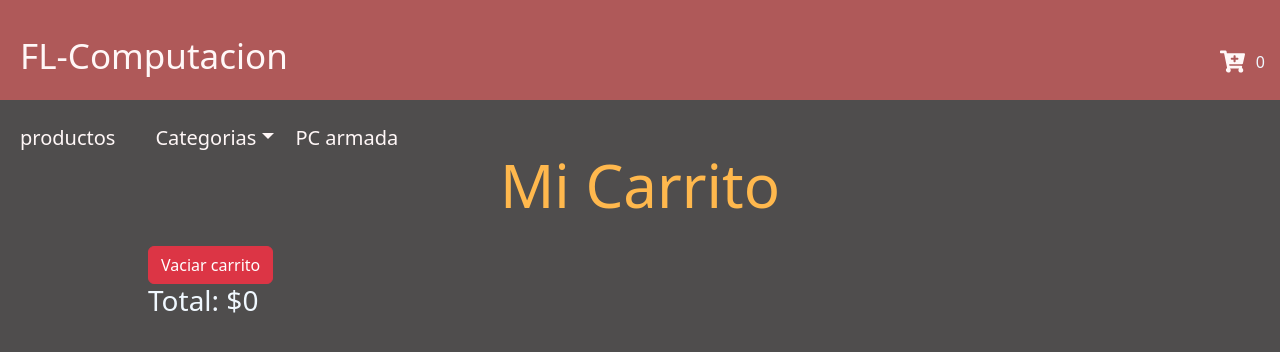
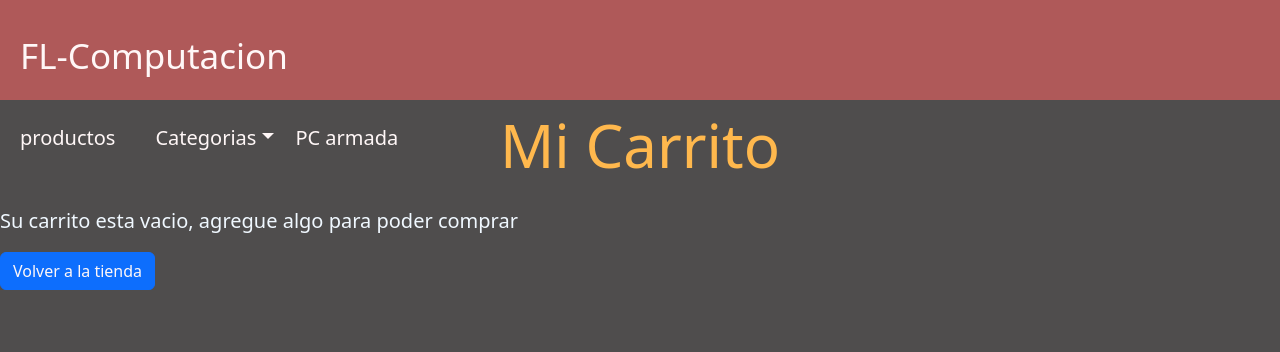
Before and after one commit to franleal/fl-computacion-Leal, a React (Create React App) app: page /Cart in a window 1280 px wide. Shown: the top 352 px of the page. Built offline with nearby package versions, Linux system fonts and the light colour scheme.

Commit message:
condicionales de carrito

```diff
--- a/src/components/Cart/Cart.js
+++ b/src/components/Cart/Cart.js
@@ -2,12 +2,23 @@ import "../Cart/Cart.css"
 import { useContext } from "react"
 import { CartContext } from "../../Context/CartContext/CartContext"
 import {BsFillTrashFill} from 'react-icons/bs'
+import { Link } from "react-router-dom"
 
 
 export const Cart = () =>{
 
     const{cart,cartTotal,removeCart,removeCartItem} = useContext(CartContext)
 
+    if(cart.length <= 0){
+        return(
+            <div>
+                <p className="CartTitle">Mi Carrito</p>
+                <p className="Cart_P">Su carrito esta vacio, agregue algo para poder comprar</p>
+                <Link to='/' className="btn btn-primary">Volver a la tienda</Link>
+            </div>
+
+        )
+    }
 
     return(
         <div className="cartContainer">
--- a/src/components/CartWidget/CartWidget.css
+++ b/src/components/CartWidget/CartWidget.css
@@ -1,17 +1,28 @@
-.CartItem{
+
+
+.CartItemFalse{
+    visibility: hidden;
+    opacity: 0;
+    transition: all .3s ease-in-out;
+}
+
+.CartItemTrue{
+    visibility: visible;
+    opacity: 1;
     position: absolute;
     right: 20px;
     top: 40px;
-    font-size: 25px;
+    font-size: 20px;
     padding-right: 15px;
     background-color: transparent;
     border: 0;
     color: white;
+    display: flex;
+    flex-direction: row;
 
 }
 
 .CartItem_spam{
-    position: absolute;
-    right: 15px;
-    top: 50px;
+    margin: 5px;
+    font-size: 20px;
 }
--- a/src/components/CartWidget/CartWidget.js
+++ b/src/components/CartWidget/CartWidget.js
@@ -7,13 +7,15 @@ import '../CartWidget/CartWidget.css'
 
 export const Carrito = () =>{
 
-    const {cartQuantity}=useContext(CartContext)
+    const {cartQuantity,cart}=useContext(CartContext)
 
     return(
         <div>
 
-            <Link to={'/Cart'} className='CartItem'><FaCartPlus/> </Link>
-            <spam className='CartItem_spam'>{cartQuantity()}</spam>
+            <Link to='/Cart' className={`CartItemFalse ${cart.length>0 ? 'CartItemTrue':''}`}>
+                <FaCartPlus/>
+                <spam className='CartItem_spam'>{cartQuantity()}</spam>
+            </Link>
 
         </div>
 
```
